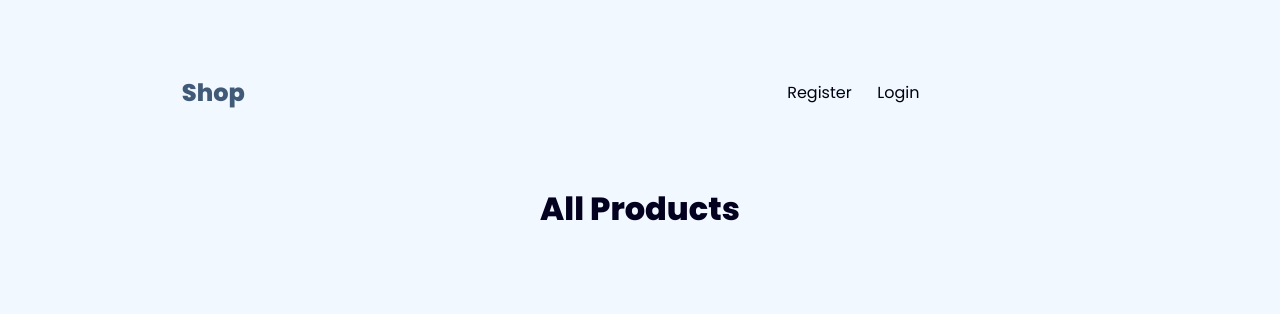
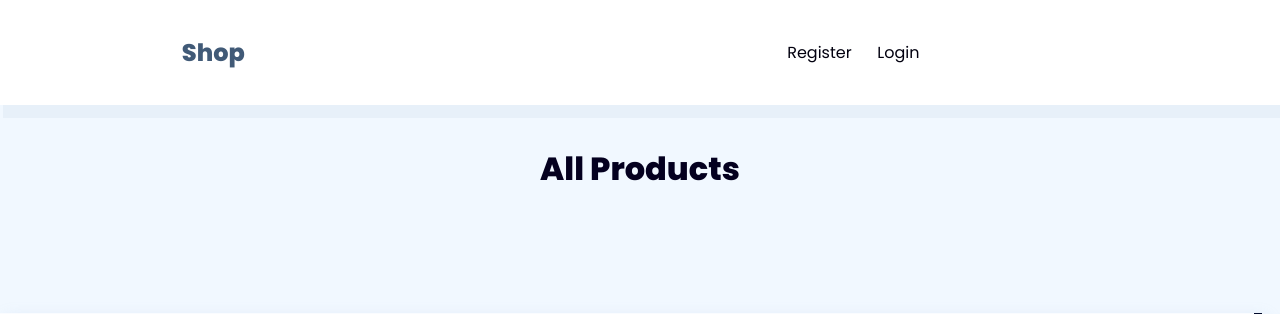
Before and after one commit to fuad46/Pitha-Ghor-Shop-with-PAYMENT-gateway, a Django app: page /all-products in a window 1280 px wide. Shown: the top 314 px of the page. Run offline with Django 5.2, Linux system fonts and the light colour scheme; data comes from the database, SQL or seed files in the repository.

Commit message:
full project done

```diff
--- a/store/templates/all-products.html
+++ b/store/templates/all-products.html
@@ -70,7 +70,7 @@
   </style>
 </head>
 <body>
-  <nav>
+  <nav style="box-shadow:  3px 13px rgba(150, 172, 197, 0.11); background-color: #FFFFFF; margin-top: 0;">
     <div id="logo" > Shop</div>
     <div class="nav-r">
       {% if user.is_authenticated %}
```
